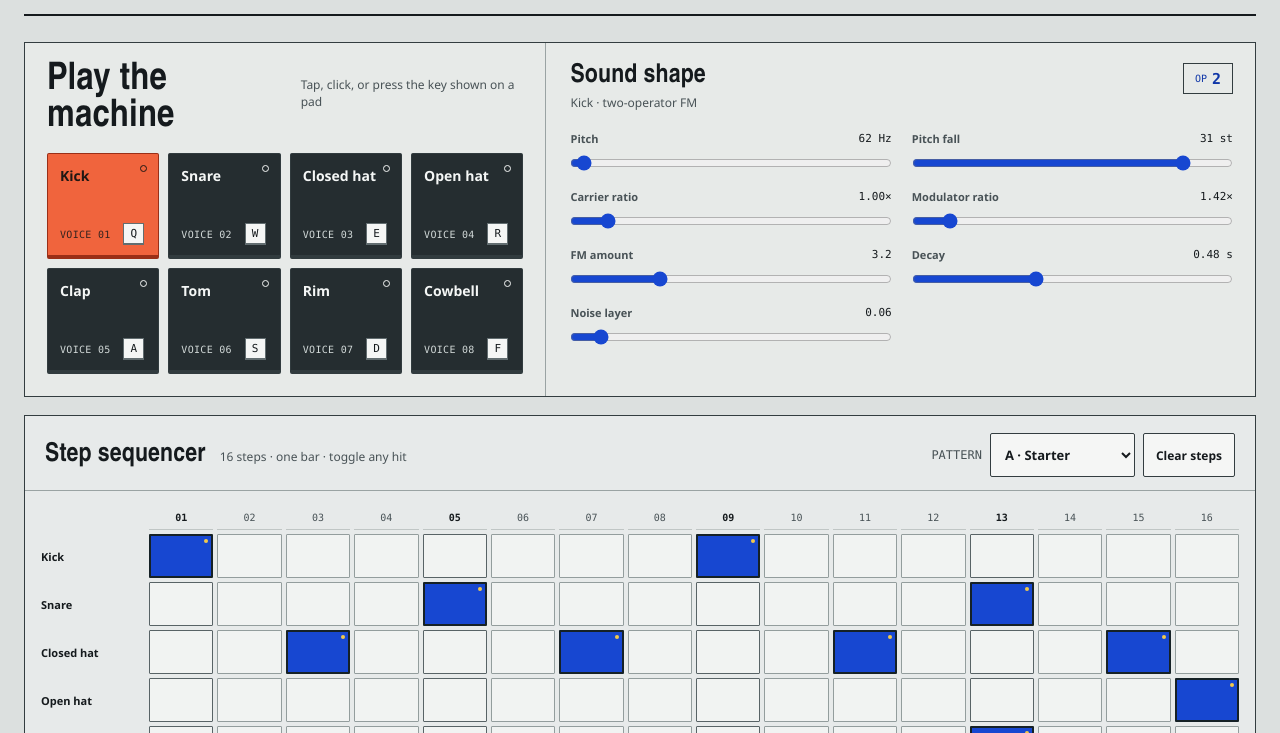
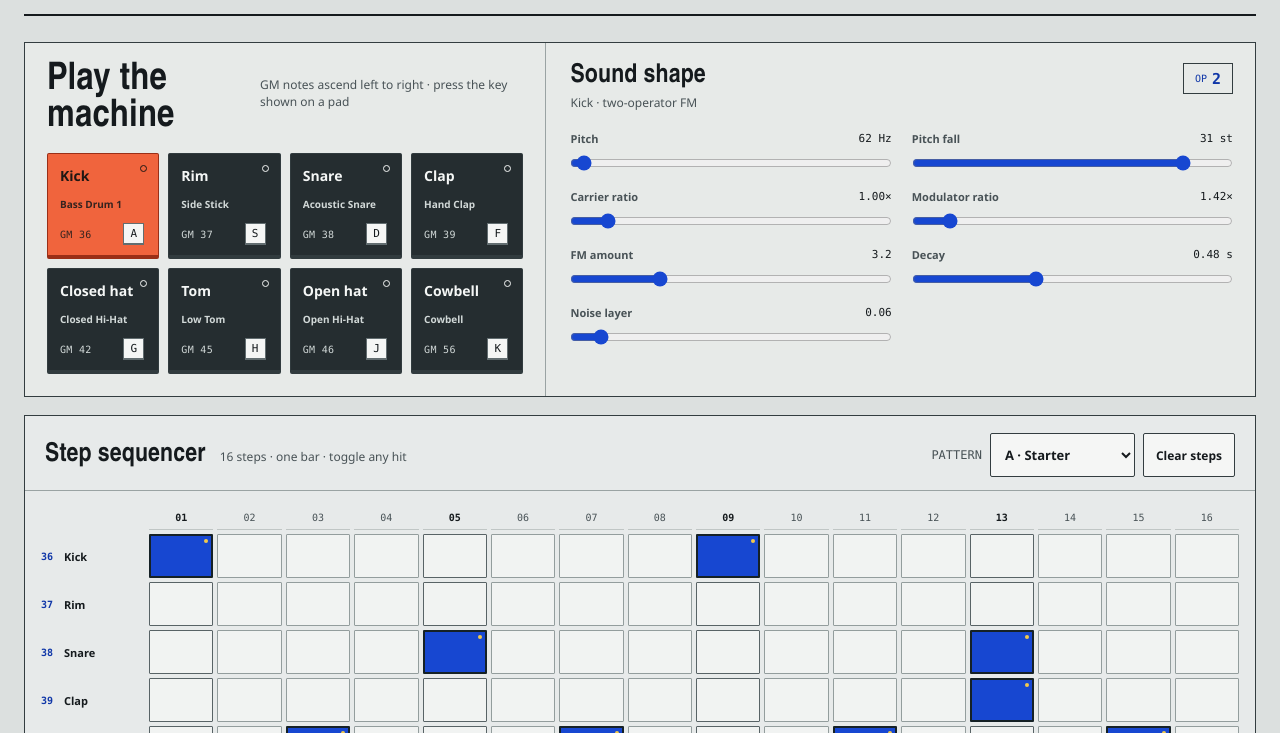
Before and after one commit to tomokusaba/drum, a website built with Vite: page index.html in a window 1280 px wide. Shown: the part 66-799 px from the top of the page. Built offline with nearby package versions, Linux system fonts and the light colour scheme.

Commit message:
デザインシステムとREADMEを更新し、ドラムパッドのGMノート順序を明示。インストゥルメントデータを整理し、テストを追加。

```diff
--- a/index.html
+++ b/index.html
@@ -49,7 +49,7 @@
           <div class="pad-section">
             <div class="section-heading">
               <h1>Play the machine</h1>
-              <p>Tap, click, or press the key shown on a pad</p>
+              <p>GM notes ascend left to right · press the key shown on a pad</p>
             </div>
             <div class="pad-grid" id="pad-grid" aria-label="Drum pads"></div>
           </div>
--- a/src/data/instruments.js
+++ b/src/data/instruments.js
@@ -2,49 +2,65 @@ export const INSTRUMENTS = [
   {
     id: "kick",
     name: "Kick",
-    key: "Q",
+    gmNote: 36,
+    gmName: "Bass Drum 1",
+    key: "A",
     initial: { pitch: 62, pitchDrop: 31, carrierRatio: 1, modulatorRatio: 1.42, modulationIndex: 3.2, decay: 0.48, noise: 0.06 },
+  },
+  {
+    id: "rim",
+    name: "Rim",
+    gmNote: 37,
+    gmName: "Side Stick",
+    key: "S",
+    initial: { pitch: 410, pitchDrop: 3, carrierRatio: 1, modulatorRatio: 2.55, modulationIndex: 7.8, decay: 0.1, noise: 0.12 },
   },
   {
     id: "snare",
     name: "Snare",
-    key: "W",
+    gmNote: 38,
+    gmName: "Acoustic Snare",
+    key: "D",
     initial: { pitch: 184, pitchDrop: 8, carrierRatio: 1, modulatorRatio: 2.8, modulationIndex: 5.6, decay: 0.24, noise: 0.42 },
+  },
+  {
+    id: "clap",
+    name: "Clap",
+    gmNote: 39,
+    gmName: "Hand Clap",
+    key: "F",
+    initial: { pitch: 205, pitchDrop: 3, carrierRatio: 1, modulatorRatio: 3.4, modulationIndex: 6.5, decay: 0.21, noise: 0.62 },
   },
   {
     id: "closed-hat",
     name: "Closed hat",
-    key: "E",
+    gmNote: 42,
+    gmName: "Closed Hi-Hat",
+    key: "G",
     initial: { pitch: 620, pitchDrop: 0, carrierRatio: 1, modulatorRatio: 5.25, modulationIndex: 9.5, decay: 0.075, noise: 0.54 },
+  },
+  {
+    id: "tom",
+    name: "Tom",
+    gmNote: 45,
+    gmName: "Low Tom",
+    key: "H",
+    initial: { pitch: 128, pitchDrop: 14, carrierRatio: 1, modulatorRatio: 1.88, modulationIndex: 3.8, decay: 0.36, noise: 0.04 },
   },
   {
     id: "open-hat",
     name: "Open hat",
-    key: "R",
+    gmNote: 46,
+    gmName: "Open Hi-Hat",
+    key: "J",
     initial: { pitch: 580, pitchDrop: 0, carrierRatio: 1, modulatorRatio: 4.72, modulationIndex: 10.5, decay: 0.48, noise: 0.38 },
-  },
-  {
-    id: "clap",
-    name: "Clap",
-    key: "A",
-    initial: { pitch: 205, pitchDrop: 3, carrierRatio: 1, modulatorRatio: 3.4, modulationIndex: 6.5, decay: 0.21, noise: 0.62 },
-  },
-  {
-    id: "tom",
-    name: "Tom",
-    key: "S",
-    initial: { pitch: 128, pitchDrop: 14, carrierRatio: 1, modulatorRatio: 1.88, modulationIndex: 3.8, decay: 0.36, noise: 0.04 },
-  },
-  {
-    id: "rim",
-    name: "Rim",
-    key: "D",
-    initial: { pitch: 410, pitchDrop: 3, carrierRatio: 1, modulatorRatio: 2.55, modulationIndex: 7.8, decay: 0.1, noise: 0.12 },
   },
   {
     id: "cowbell",
     name: "Cowbell",
-    key: "F",
+    gmNote: 56,
+    gmName: "Cowbell",
+    key: "K",
     initial: { pitch: 340, pitchDrop: 0, carrierRatio: 1, modulatorRatio: 1.48, modulationIndex: 11, decay: 0.33, noise: 0 },
   },
 ];
--- a/src/main.js
+++ b/src/main.js
@@ -55,7 +55,8 @@ function renderPads() {
     button.setAttribute("aria-current", String(instrument.id === selectedInstrument.id));
     button.innerHTML = `
       <span class="pad-name">${instrument.name}</span>
-      <span class="pad-meta"><span>VOICE ${String(INSTRUMENTS.indexOf(instrument) + 1).padStart(2, "0")}</span><kbd>${instrument.key}</kbd></span>
+      <span class="pad-gm-name">${instrument.gmName}</span>
+      <span class="pad-meta"><span>GM ${instrument.gmNote}</span><kbd>${instrument.key}</kbd></span>
       <span class="pad-meter" aria-hidden="true"></span>
     `;
     button.addEventListener("pointerdown", (event) => {
@@ -132,7 +133,7 @@ function renderSequencer() {
   for (const instrument of INSTRUMENTS) {
     const label = document.createElement("span");
     label.className = "step-label";
-    label.textContent = instrument.name;
+    label.innerHTML = `<span class="step-gm-note">${instrument.gmNote}</span><span>${instrument.name}</span>`;
     stepGrid.append(label);
 
     for (let step = 0; step < 16; step += 1) {
--- a/src/styles.css
+++ b/src/styles.css
@@ -361,6 +361,21 @@ kbd {
   font-weight: 800;
 }
 
+.pad-gm-name {
+  display: block;
+  max-width: 100%;
+  overflow: hidden;
+  color: #d2d9d8;
+  font-size: 10px;
+  font-weight: 600;
+  text-overflow: ellipsis;
+  white-space: nowrap;
+}
+
+.pad[aria-current="true"] .pad-gm-name {
+  color: #35231f;
+}
+
 .pad-meta {
   display: flex;
   width: 100%;
@@ -548,7 +563,10 @@ kbd {
 }
 
 .step-label {
+  display: flex;
+  min-width: 0;
   justify-content: flex-start;
+  gap: 5px;
   overflow: hidden;
   padding-right: 5px;
   color: var(--ink);
@@ -556,6 +574,13 @@ kbd {
   font-size: 11px;
   font-weight: 800;
   white-space: nowrap;
+}
+
+.step-gm-note {
+  flex: 0 0 18px;
+  color: var(--blue-dark);
+  font-family: var(--mono);
+  font-size: 10px;
 }
 
 .step-cell {
@@ -780,12 +805,13 @@ kbd {
   }
 }
 
-@media (max-width: 390px) {
+@media (max-width: 560px) {
   .pad-grid {
     grid-template-columns: repeat(2, minmax(0, 1fr));
-    min-height: 379px;
   }
+}
 
+@media (max-width: 390px) {
   .parameter-grid {
     grid-template-columns: 1fr;
     min-height: 356px;
```
Also changed, not shown: DESIGN.md (+1 -0 lines), tests/instruments.test.js (added, +22 -0 lines), README.md, 1 other file.
